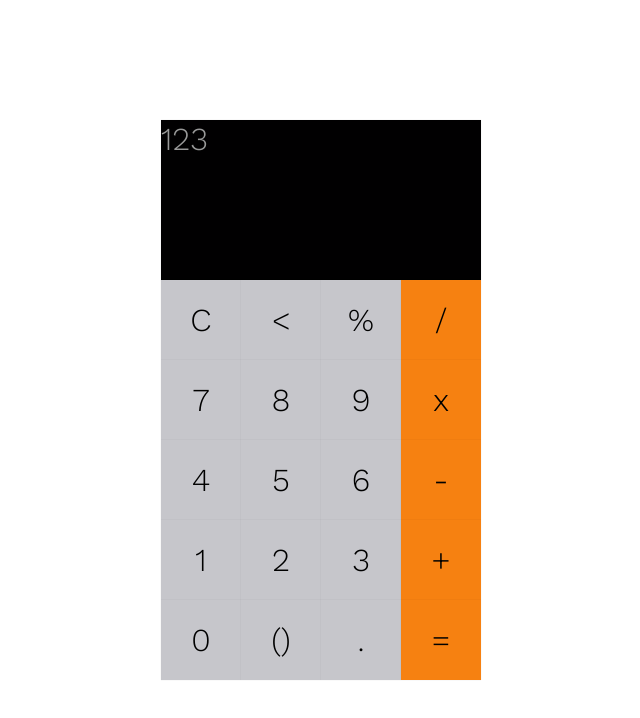
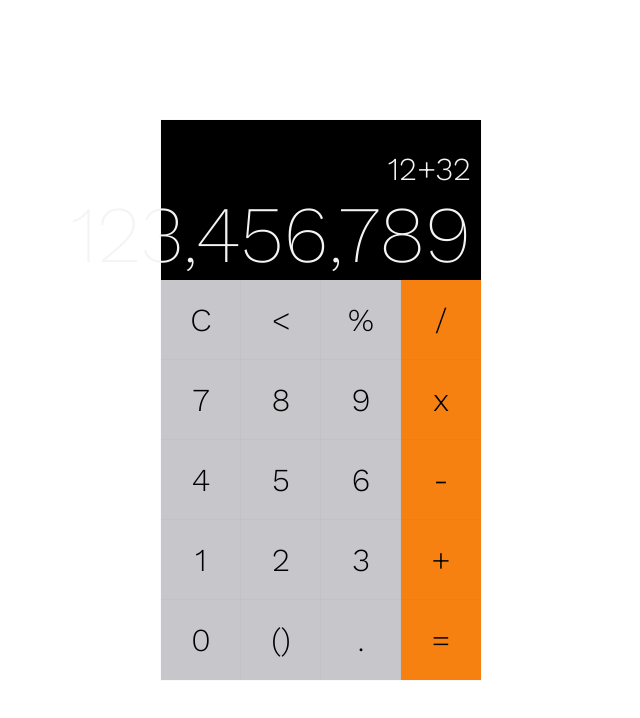
Before and after one commit to sionelt/calculator-app, a React app: page / in a window 1280 px wide. Shown: the top 718 px of the page, without its empty margins (319-959 px from the left). Built offline with nearby package versions, Linux system fonts and the light colour scheme.

Commit message:
styling the display of screen module

```diff
--- a/src/components/App.js
+++ b/src/components/App.js
@@ -11,7 +11,7 @@ const App = () => {
 		<div className={demo}>
 			<Helmet>
 				<title>improved clone iphone calculator</title>
-				<link href="https://fonts.googleapis.com/css?family=Work+Sans:300" rel="stylesheet" />
+				<link href="https://fonts.googleapis.com/css?family=Work+Sans:200,300" rel="stylesheet" />
 			</Helmet>
 			<div className={container}>
 				<Screen />
--- a/src/components/Screen.js
+++ b/src/components/Screen.js
@@ -7,9 +7,19 @@ class Screen extends Component {
 	}
 
 	render() {
-		const { container } = style;
-		return <div className={container}>123</div>;
+		const { container, displayAll, displayEntry } = style;
+		return (
+			<div className={container}>
+				<div className={displayAll}>12+32</div>
+				<div className={displayEntry}>123,456,789</div>
+			</div>
+		);
 	}
 }
 
 export default Screen;
+
+/*TODO:
+*** - function to control the shrink of display entry when reached 6 digit
+*** - function to control text-flow: ecllipse of display all
+*/
--- a/src/styles/Screen.css
+++ b/src/styles/Screen.css
@@ -2,7 +2,22 @@
 	height: 160px;
 	min-height: 160px;
 	width: 100%;
+	padding: 30px 10px 0;
 	background-color: #010001;
 	box-shadow: 0 0 0.5px 0 #000;
-	color: #999999;
+	color: #f4f4f4;
 }
+.display {
+	display: flex;
+	justify-content: flex-end;
+	text-overflow: scale;
+}
+.displayAll {
+	composes: display;
+}
+
+.displayEntry {
+	composes: display;
+	font-size: 2.5em;
+	font-weight: 200;
+}
```
